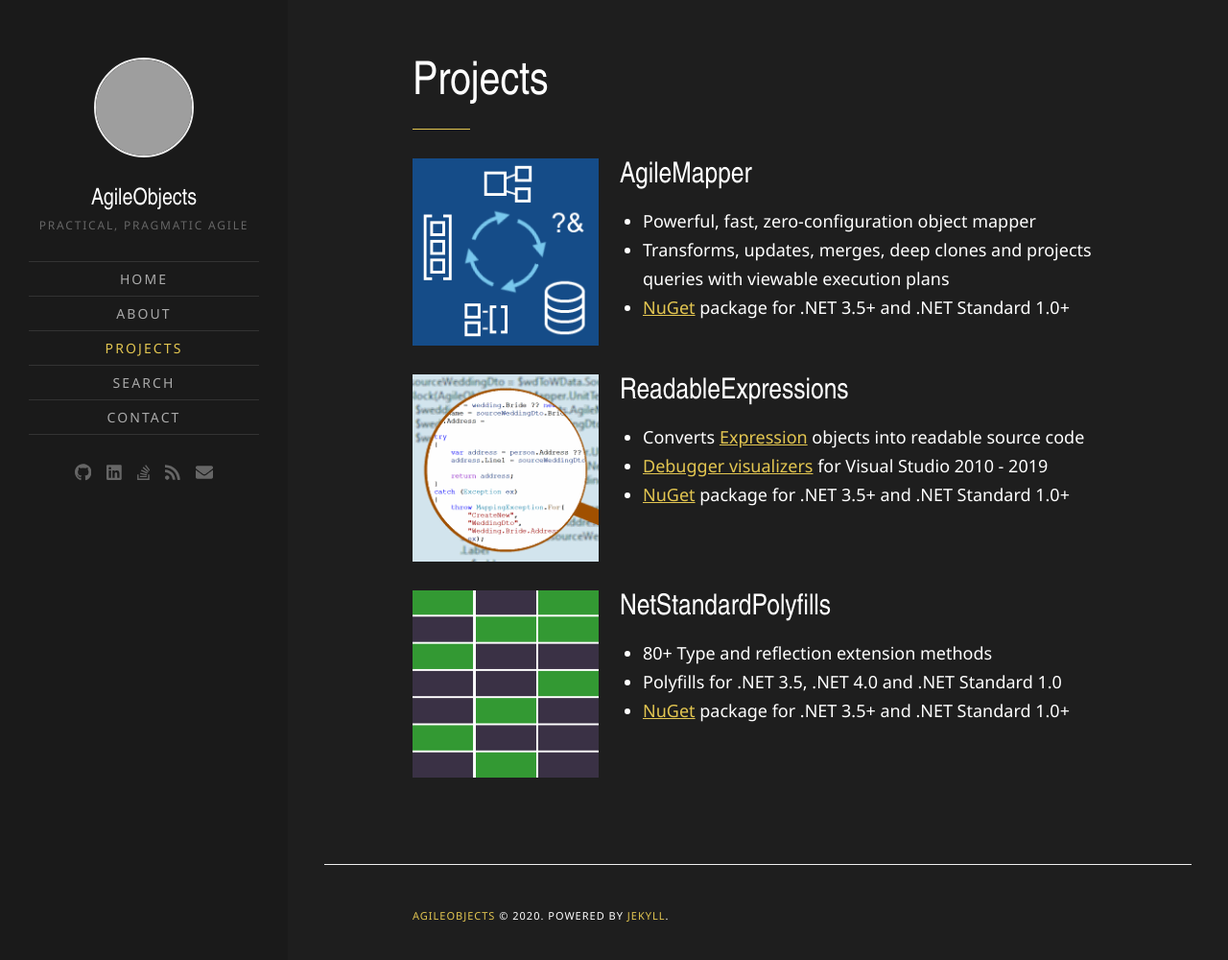
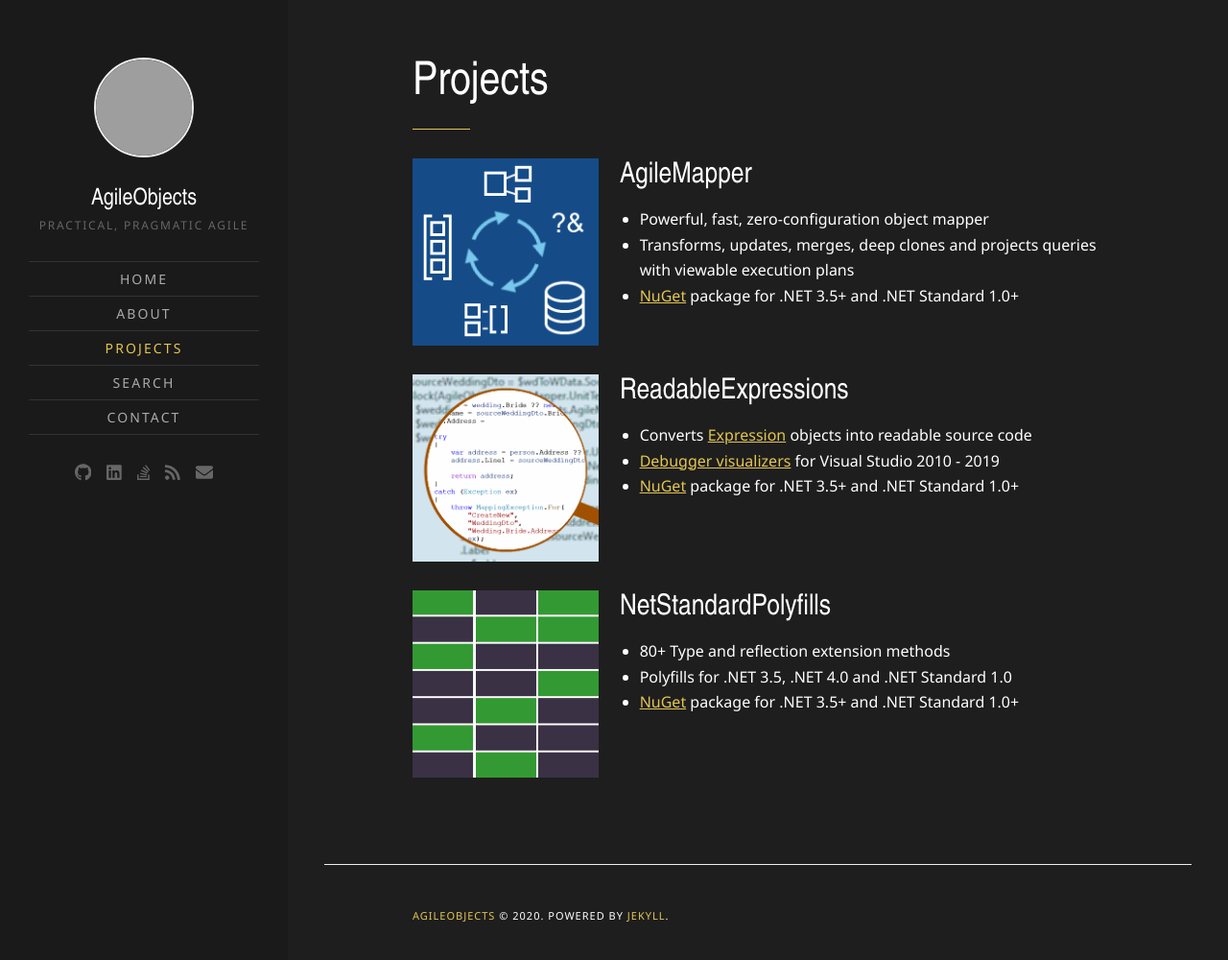
Before and after one commit to agileobjects/agileobjects.github.io, a Jekyll site: the page built from projects.html, in a window 1280 px wide and 1023 px high. Shown: the top 1000 px of the window at 96% size. Built offline with Jekyll 4.4.1, drawn with Linux system fonts in a browser that asks for light colours; grey boxes are pictures that could not be loaded.

Commit message:
Fixing project ul font size

```diff
--- a/_sass/_content.scss
+++ b/_sass/_content.scss
@@ -429,6 +429,7 @@ ul.archive-posts-list {
     }
 
     .project-content {
+        font-size: 0.88889rem;
         left: 30%;
         position: absolute;
         top: 23%;
```
